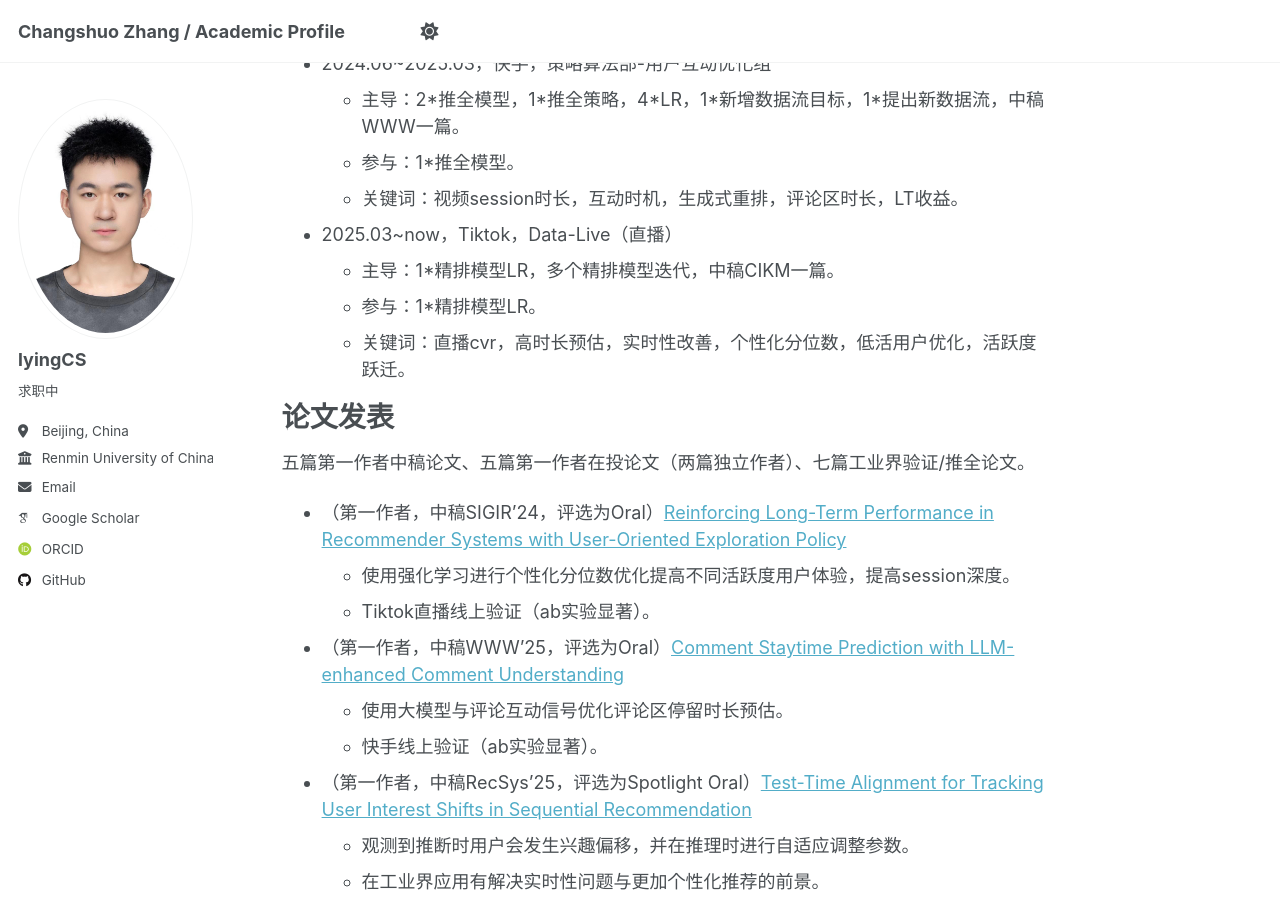
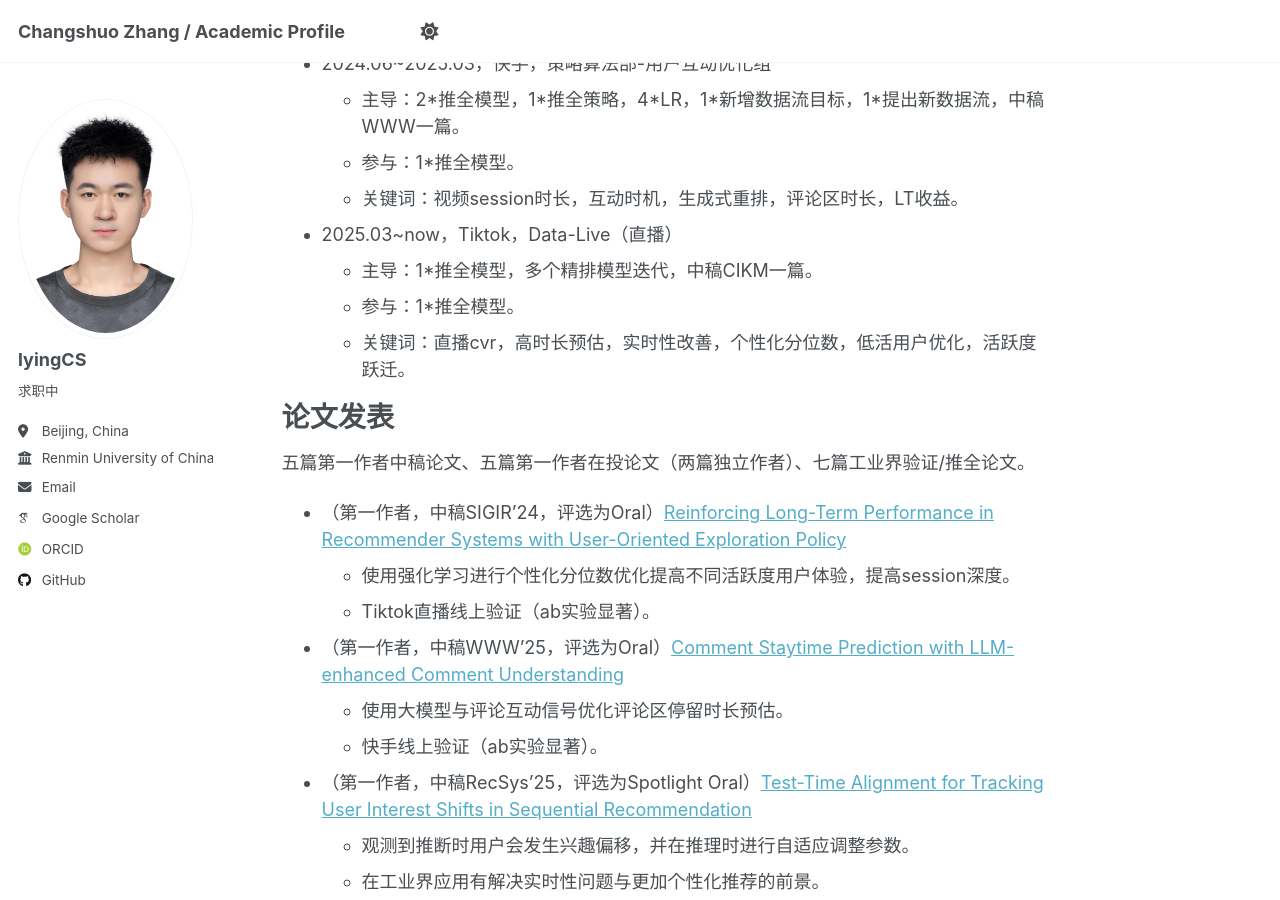
Before and after one commit to lyingCS/lyingCS.github.io, a Jekyll site: the page built from _pages/about.md, in a window 1280 px wide and 900 px high, scrolled down 980 px. Built offline with Jekyll 4.4.1, drawn with Linux system fonts in a browser that asks for light colours; some web fonts are replaced.

Commit message:
Update about.md

```diff
--- a/_pages/about.md
+++ b/_pages/about.md
@@ -41,8 +41,8 @@ redirect_from:
   + 参与：1\*推全模型。
   + 关键词：视频session时长，互动时机，生成式重排，评论区时长，LT收益。
 + 2025.03~now，Tiktok，Data-Live（直播）
-  + 主导：1\*精排模型LR，多个精排模型迭代，中稿CIKM一篇。
-  + 参与：1\*精排模型LR。
+  + 主导：1\*推全模型，多个精排模型迭代，中稿CIKM一篇。
+  + 参与：1\*推全模型。
   + 关键词：直播cvr，高时长预估，实时性改善，个性化分位数，低活用户优化，活跃度跃迁。
 
 论文发表
```
